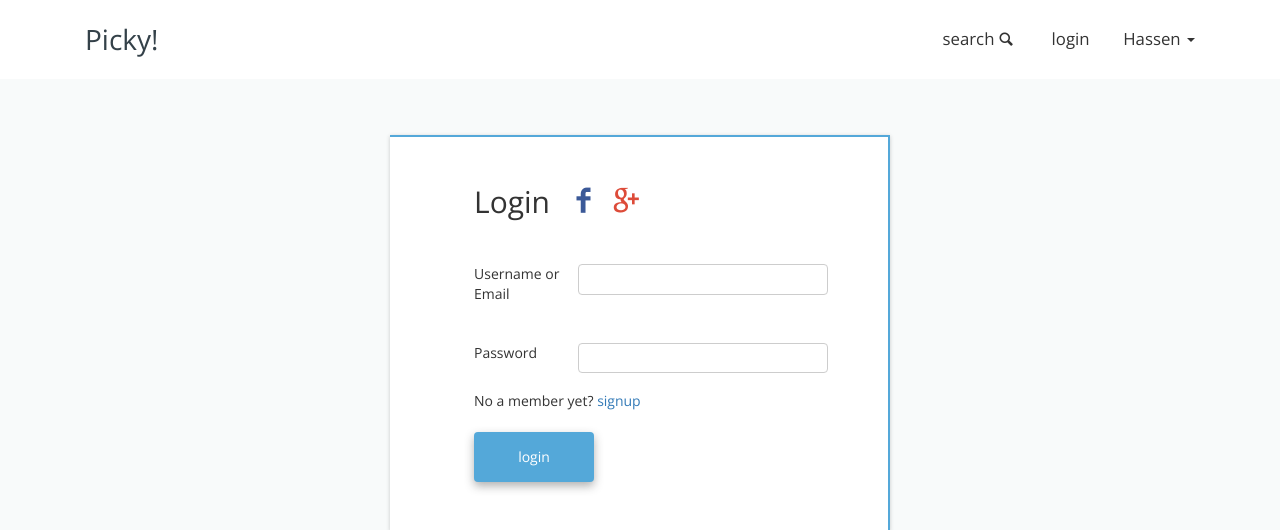
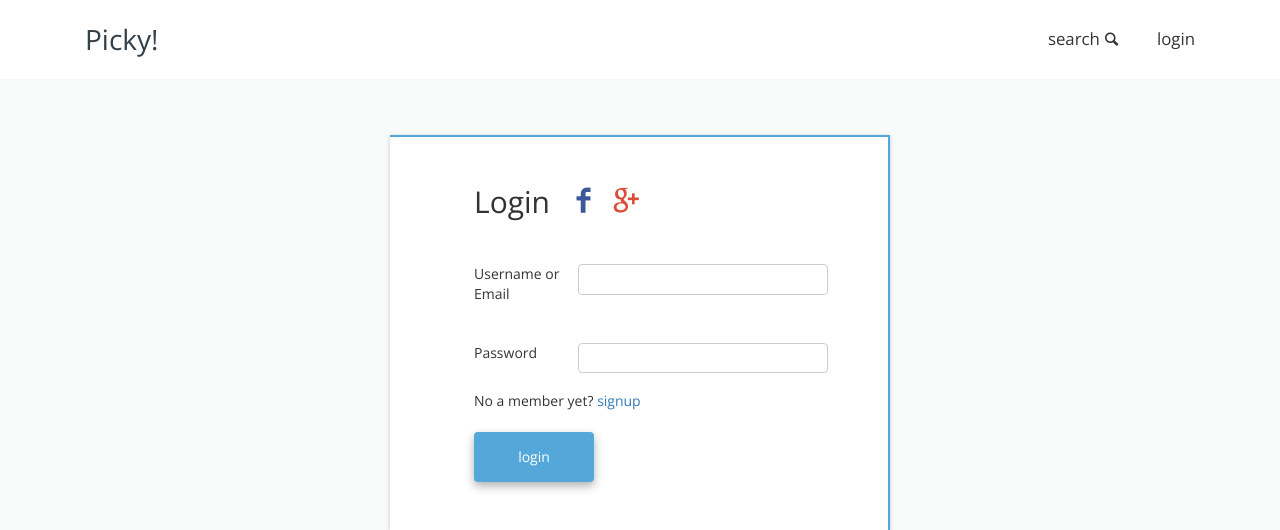
Before and after one commit to HassenPy/udacity-fsnd-item-catalog, a Flask app: page /login in a window 1280 px wide. Shown: the top 530 px of the page. Run offline with Flask 2, Linux system fonts and the light colour scheme; some libraries are stand-ins or nearby versions.

Commit message:
add conditional display based on user login

```diff
--- a/templates/base.html
+++ b/templates/base.html
@@ -20,14 +20,12 @@
       <li class="nav-item">
         <a href="#" class="nav-link icon-search">search</a>
       </li>
-      <li class="nav-item">
-        <a href="#" class="nav-link">login</a>
-      </li>
+      {% if current_user.is_authenticated %}
         <li class="dropdown nav-item">
           <a href="#" class="dropdown-toggle nav-link" data-toggle="dropdown"
              role="button" aria-haspopup="true" aria-expanded="false"
           >
-          Hassen
+            {{ current_user.username }}
             <span class="caret"></span>
           </a>
           <ul class="dropdown-menu">
@@ -36,7 +34,11 @@
             <li><a href="#">Logout</a></li>
           </ul>
         </li>
-
+      {% else %}
+        <li class="nav-item">
+          <a href="#" class="nav-link">login</a>
+        </li>
+      {% endif %}
     </ul>
   </div>
 </nav>
```
Lines whose indentation alone changed are shown as unchanged.
